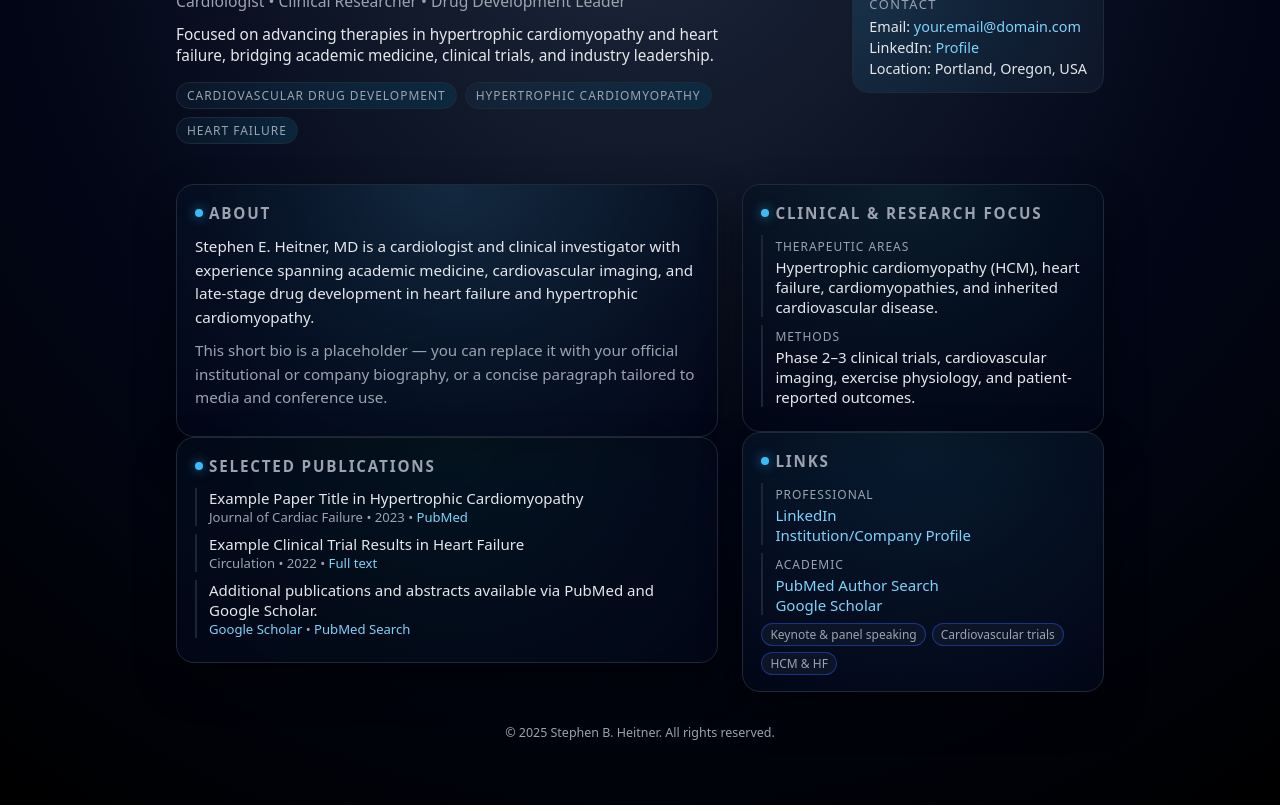
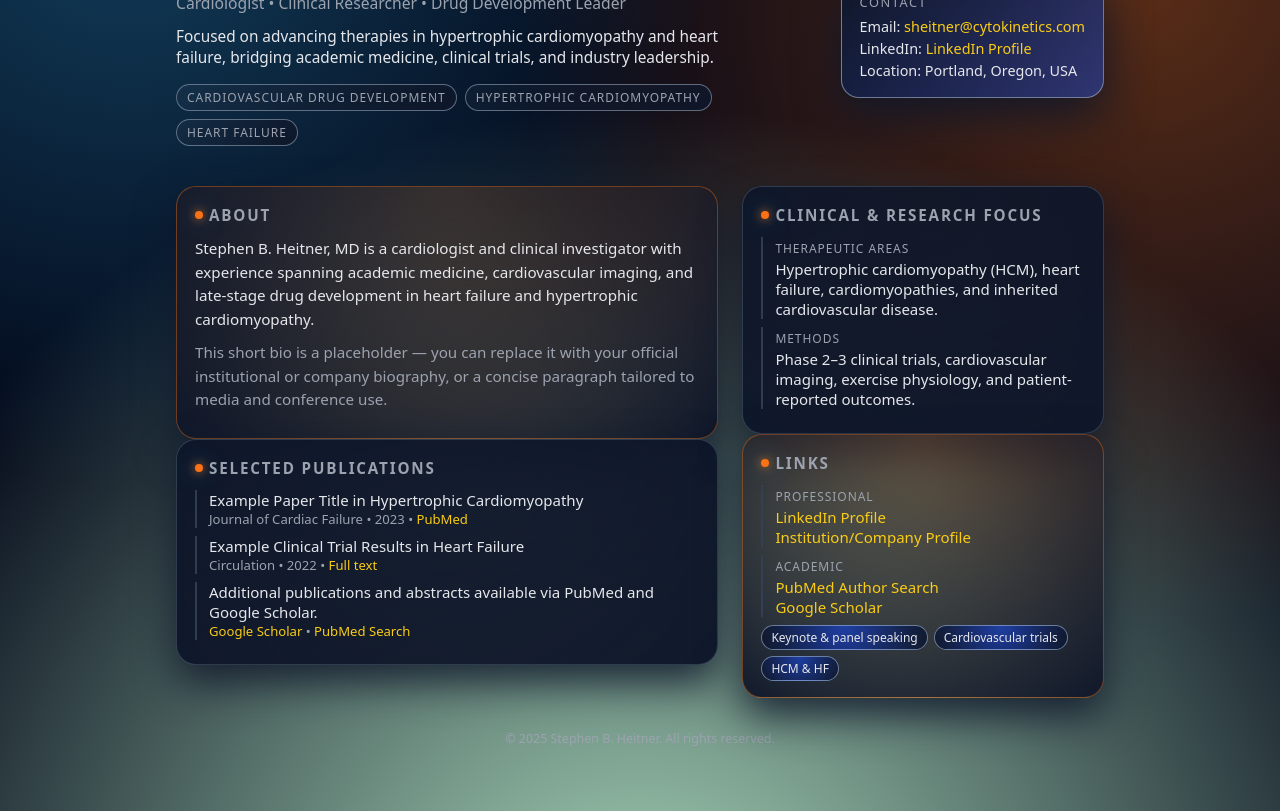
Before and after one commit to heitners/stephenheitner.com, a plain HTML site: page index.html in a window 1280 px wide. Shown: the part 102-913 px from the top of the page. Drawn offline with Linux system fonts and the light colour scheme.

Commit message:
Update name and improve styles in index.html
Updated the title and description meta tags to include 'B.' in the name. Changed various styles for better visual presentation and updated contact information.

```diff
--- a/index.html
+++ b/index.html
@@ -2,20 +2,20 @@
 <html lang="en">
 <head>
   <meta charset="UTF-8" />
-  <title>Stephen Heitner, MD</title>
+  <title>Stephen B. Heitner, MD</title>
   <meta name="viewport" content="width=device-width, initial-scale=1" />
-  <meta name="description" content="Stephen Heitner, MD – cardiologist, clinical researcher, and medical leader in cardiovascular drug development." />
+  <meta name="description" content="Stephen B. Heitner, MD – cardiologist, clinical researcher, and medical leader in cardiovascular drug development." />
   <style>
     :root {
-      --bg: #0b1120;
+      --bg: #020617;
       --bg-alt: #020617;
       --card: #020617;
-      --accent: #38bdf8;
-      --accent-soft: rgba(56,189,248,0.1);
+      --accent: #f97316;      /* warm orange accent */
+      --accent-soft: rgba(249,115,22,0.16);
       --text: #e5e7eb;
       --muted: #9ca3af;
       --border: #1f2937;
-      --link: #7dd3fc;
+      --link: #facc15;        /* bright golden links */
     }
 
     * {
@@ -26,14 +26,19 @@
       margin: 0;
       font-family: system-ui, -apple-system, BlinkMacSystemFont, "SF Pro Text",
         "Segoe UI", sans-serif;
-      background: radial-gradient(circle at top, #1d283a 0, #020617 55%, #000 100%);
+      background:
+        radial-gradient(circle at 10% 0%, rgba(56,189,248,0.3) 0, transparent 40%),
+        radial-gradient(circle at 90% 10%, rgba(249,115,22,0.35) 0, transparent 45%),
+        radial-gradient(circle at 50% 120%, rgba(22,163,74,0.35) 0, #020617 70%);
       color: var(--text);
       -webkit-font-smoothing: antialiased;
+      min-height: 100vh;
     }
 
     a {
       color: var(--link);
       text-decoration: none;
+      font-weight: 500;
     }
     a:hover {
       text-decoration: underline;
@@ -59,7 +64,7 @@
     }
 
     h1 {
-      font-size: clamp(2rem, 3vw, 2.6rem);
+      font-size: clamp(2.1rem, 3.1vw, 2.8rem);
       letter-spacing: 0.03em;
       margin: 0 0 8px;
     }
@@ -89,18 +94,25 @@
       letter-spacing: 0.08em;
       border-radius: 999px;
       padding: 4px 10px;
-      border: 1px solid var(--border);
-      background: linear-gradient(90deg, rgba(56,189,248,0.05), rgba(8,47,73,0.7));
+      border: 1px solid rgba(148,163,184,0.6);
+      background: linear-gradient(
+        135deg,
+        rgba(248,250,252,0.03),
+        rgba(15,23,42,0.95)
+      );
       color: var(--muted);
       white-space: nowrap;
+      backdrop-filter: blur(8px);
     }
 
     .contact {
-      border-radius: 16px;
-      padding: 12px 16px;
-      border: 1px solid var(--border);
-      background: radial-gradient(circle at top left, rgba(56,189,248,0.15), rgba(15,23,42,1));
-      min-width: 220px;
+      border-radius: 18px;
+      padding: 14px 18px;
+      border: 1px solid rgba(148,163,184,0.7);
+      background:
+        linear-gradient(135deg, rgba(15,23,42,0.96), rgba(30,64,175,0.6));
+      box-shadow: 0 18px 45px rgba(15,23,42,0.9);
+      min-width: 240px;
     }
 
     .contact-title {
@@ -108,12 +120,12 @@
       text-transform: uppercase;
       letter-spacing: 0.12em;
       color: var(--muted);
-      margin-bottom: 4px;
+      margin-bottom: 6px;
     }
 
     .contact-item {
       font-size: 0.9rem;
-      margin: 2px 0;
+      margin: 3px 0;
     }
 
     main {
@@ -137,15 +149,19 @@
     }
 
     section {
-      border-radius: 18px;
+      border-radius: 20px;
       padding: 18px 18px 16px;
-      border: 1px solid var(--border);
-      background: radial-gradient(circle at top, rgba(15,118,110,0.12), var(--card));
-      box-shadow: 0 18px 40px rgba(0,0,0,0.45);
+      border: 1px solid rgba(51,65,85,0.9);
+      background:
+        radial-gradient(circle at top, rgba(15,23,42,0.9), rgba(15,23,42,0.98));
+      box-shadow: 0 18px 40px rgba(15,23,42,0.85);
+      backdrop-filter: blur(10px);
     }
 
     section.secondary {
-      background: radial-gradient(circle at top, rgba(56,189,248,0.12), var(--card));
+      background:
+        radial-gradient(circle at top, var(--accent-soft), rgba(15,23,42,0.98));
+      border-color: rgba(249,115,22,0.4);
     }
 
     section h2 {
@@ -165,7 +181,9 @@
       height: 8px;
       border-radius: 999px;
       background: var(--accent);
-      box-shadow: 0 0 12px rgba(56,189,248,0.65);
+      box-shadow:
+        0 0 10px rgba(249,115,22,0.8),
+        0 0 22px rgba(56,189,248,0.6);
     }
 
     p {
@@ -188,7 +206,7 @@
       font-size: 0.94rem;
       margin-bottom: 8px;
       padding-left: 12px;
-      border-left: 2px solid rgba(31,41,55,0.9);
+      border-left: 2px solid rgba(51,65,85,0.9);
     }
 
     .list li span.label {
@@ -218,11 +236,11 @@
 
     .chip {
       font-size: 0.75rem;
-      padding: 2px 8px;
+      padding: 3px 9px;
       border-radius: 999px;
-      background: rgba(15,23,42,0.85);
-      border: 1px solid rgba(30,64,175,0.7);
-      color: var(--muted);
+      background: radial-gradient(circle at top, rgba(30,64,175,0.9), rgba(15,23,42,0.95));
+      border: 1px solid rgba(191,219,254,0.5);
+      color: #e5e7eb;
     }
 
     footer {
@@ -237,7 +255,7 @@
   <div class="page">
     <header>
       <div class="title-block">
-        <h1>Stephen E. Heitner, MD</h1>
+        <h1>Stephen B. Heitner, MD</h1>
         <div class="subtitle">
           Cardiologist • Clinical Researcher • Drug Development Leader
         </div>
@@ -254,11 +272,13 @@
         <div class="contact-title">Contact</div>
         <div class="contact-item">
           Email:
-          <a href="mailto:your.email@domain.com">your.email@domain.com</a>
+          <a href="mailto:sheitner@cytokinetics.com">sheitner@cytokinetics.com</a>
         </div>
         <div class="contact-item">
           LinkedIn:
-          <a href="https://www.linkedin.com" target="_blank" rel="noopener">Profile</a>
+          <a href="https://www.linkedin.com/in/stephen-heitner-b7872295/" target="_blank" rel="noopener">
+            LinkedIn Profile
+          </a>
         </div>
         <div class="contact-item">
           Location: Portland, Oregon, USA
@@ -273,7 +293,7 @@
           <section class="secondary">
             <h2>About</h2>
             <p>
-              Stephen E. Heitner, MD is a cardiologist and clinical investigator with experience spanning
+              Stephen B. Heitner, MD is a cardiologist and clinical investigator with experience spanning
               academic medicine, cardiovascular imaging, and late-stage drug development in heart failure and
               hypertrophic cardiomyopathy.
             </p>
@@ -338,7 +358,9 @@
             <ul class="list">
               <li>
                 <span class="label">Professional</span><br />
-                <a href="#" target="_blank" rel="noopener">LinkedIn</a><br />
+                <a href="https://www.linkedin.com/in/stephen-heitner-b7872295/" target="_blank" rel="noopener">
+                  LinkedIn Profile
+                </a><br />
                 <a href="#" target="_blank" rel="noopener">Institution/Company Profile</a>
               </li>
               <li>
```
